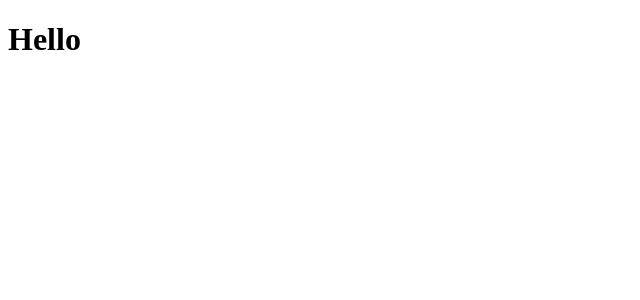
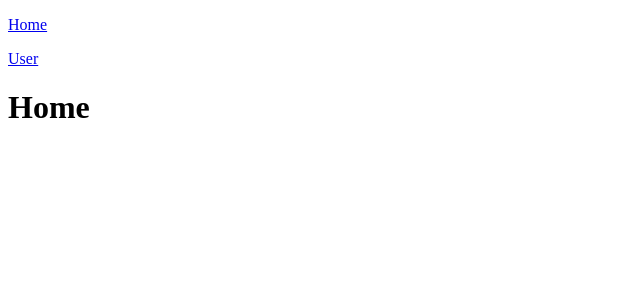
Before and after one commit to Iqbaltawakal05/Miniproject-react, a React (Vite) app: page / in a window 1280 px wide. Shown: the top 300 px of the page, without its empty margins (0-640 px from the left). Built offline with nearby package versions, Linux system fonts and the light colour scheme.

Commit message:
Add navbar,homepage,and userpage

```diff
--- a/Components/Navbar.jsx
+++ b/Components/Navbar.jsx
@@ -1,7 +1,10 @@
+
+import { Link } from "react-router-dom"
 function Navbar () {
     return (
         <div>
-            <h1>Navbar</h1>
+            <Link to={"/"}><p>Home</p></Link>
+            <Link to={"/user"}>User</Link>
         </div>
     )
 }
--- a/Pages/Home.jsx
+++ b/Pages/Home.jsx
@@ -1,6 +1,9 @@
+import Navbar from "../Components/Navbar"
+
 function Home () {
     return (
         <div>
+            <Navbar />
             <h1>Home</h1>
         </div>
     )
--- a/Pages/User.jsx
+++ b/Pages/User.jsx
@@ -1,6 +1,9 @@
+import Navbar from "../Components/Navbar"
+
 function User () {
     return (
         <div>
+            <Navbar />
             <h1>User</h1>
         </div>
     )
--- a/package.json
+++ b/package.json
@@ -11,7 +11,8 @@
   },
   "dependencies": {
     "react": "^18.2.0",
-    "react-dom": "^18.2.0"
+    "react-dom": "^18.2.0",
+    "react-router-dom": "^6.22.2"
   },
   "devDependencies": {
     "@types/react": "^18.2.56",
--- a/src/App.jsx
+++ b/src/App.jsx
@@ -1,7 +1,16 @@
+import { BrowserRouter, Route, Routes } from "react-router-dom"
+import Home from "../Pages/Home"
+import User from "../Pages/User"
+
 function App () {
   return (
-    <div className="App">
-      <h1>Hello</h1>
+    <div>
+      <BrowserRouter>
+        <Routes>
+          <Route path="/" element={<Home />} />
+          <Route path="/user" element={<User />} />
+        </Routes>
+      </BrowserRouter>
     </div>
   )
 }
```
Also changed, not shown: 1 other file (tests, documents, lock files or other folders).
